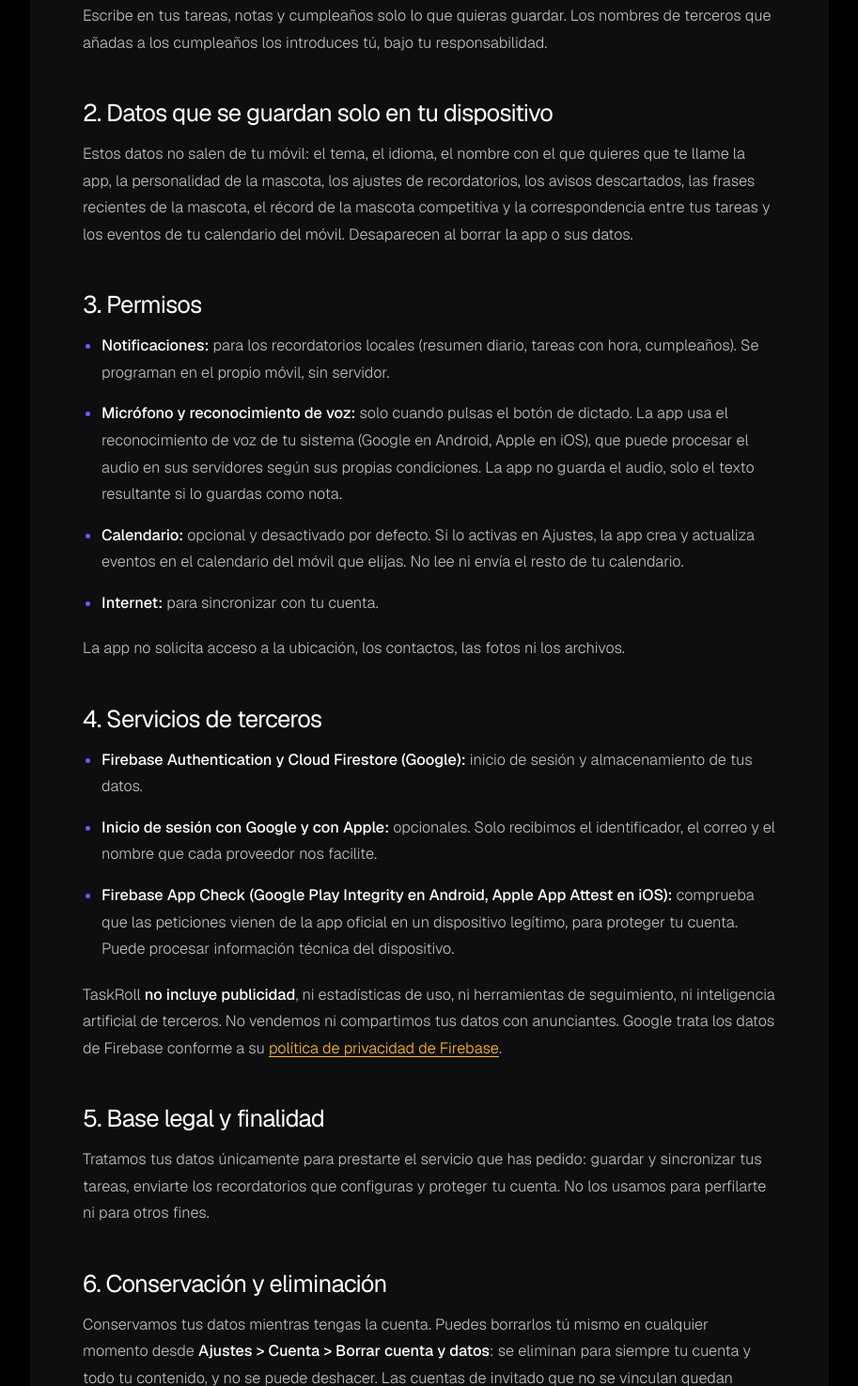
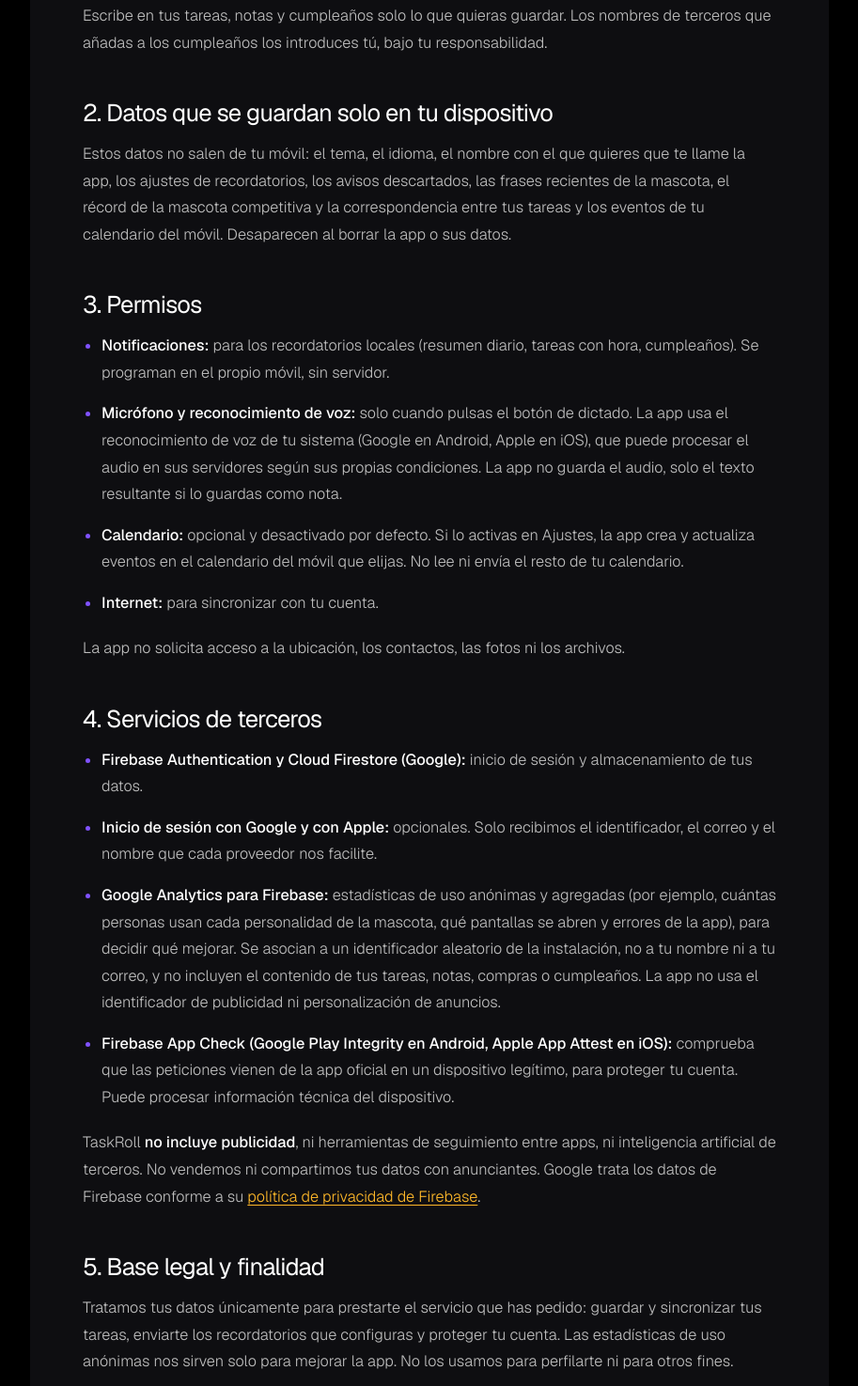
Before and after one commit to danielmtnzc/aevloop, a plain HTML site: page privacy/taskroll/index.html in a window 1280 px wide. Shown: the part 892-2367 px from the top of the page at 94% size, without its empty margins (308-1221 px from the left). Drawn offline with Linux system fonts and the light colour scheme.

Commit message:
Actualiza política de privacidad de TaskRoll
Co-Authored-By: Claude Sonnet 5.5 <noreply@anthropic.com>

```diff
--- a/privacy/taskroll/index.html
+++ b/privacy/taskroll/index.html
@@ -48,7 +48,7 @@
             <p>Escribe en tus tareas, notas y cumpleaños solo lo que quieras guardar. Los nombres de terceros que añadas a los cumpleaños los introduces tú, bajo tu responsabilidad.</p>
 
             <h2>2. Datos que se guardan solo en tu dispositivo</h2>
-            <p>Estos datos no salen de tu móvil: el tema, el idioma, el nombre con el que quieres que te llame la app, la personalidad de la mascota, los ajustes de recordatorios, los avisos descartados, las frases recientes de la mascota, el récord de la mascota competitiva y la correspondencia entre tus tareas y los eventos de tu calendario del móvil. Desaparecen al borrar la app o sus datos.</p>
+            <p>Estos datos no salen de tu móvil: el tema, el idioma, el nombre con el que quieres que te llame la app, los ajustes de recordatorios, los avisos descartados, las frases recientes de la mascota, el récord de la mascota competitiva y la correspondencia entre tus tareas y los eventos de tu calendario del móvil. Desaparecen al borrar la app o sus datos.</p>
 
             <h2>3. Permisos</h2>
             <ul>
@@ -63,12 +63,13 @@
             <ul>
                 <li><strong>Firebase Authentication y Cloud Firestore (Google):</strong> inicio de sesión y almacenamiento de tus datos.</li>
                 <li><strong>Inicio de sesión con Google y con Apple:</strong> opcionales. Solo recibimos el identificador, el correo y el nombre que cada proveedor nos facilite.</li>
+                <li><strong>Google Analytics para Firebase:</strong> estadísticas de uso anónimas y agregadas (por ejemplo, cuántas personas usan cada personalidad de la mascota, qué pantallas se abren y errores de la app), para decidir qué mejorar. Se asocian a un identificador aleatorio de la instalación, no a tu nombre ni a tu correo, y no incluyen el contenido de tus tareas, notas, compras o cumpleaños. La app no usa el identificador de publicidad ni personalización de anuncios.</li>
                 <li><strong>Firebase App Check (Google Play Integrity en Android, Apple App Attest en iOS):</strong> comprueba que las peticiones vienen de la app oficial en un dispositivo legítimo, para proteger tu cuenta. Puede procesar información técnica del dispositivo.</li>
             </ul>
-            <p>TaskRoll <strong>no incluye publicidad</strong>, ni estadísticas de uso, ni herramientas de seguimiento, ni inteligencia artificial de terceros. No vendemos ni compartimos tus datos con anunciantes. Google trata los datos de Firebase conforme a su <a href="https://firebase.google.com/support/privacy" rel="noopener" target="_blank">política de privacidad de Firebase</a>.</p>
+            <p>TaskRoll <strong>no incluye publicidad</strong>, ni herramientas de seguimiento entre apps, ni inteligencia artificial de terceros. No vendemos ni compartimos tus datos con anunciantes. Google trata los datos de Firebase conforme a su <a href="https://firebase.google.com/support/privacy" rel="noopener" target="_blank">política de privacidad de Firebase</a>.</p>
 
             <h2>5. Base legal y finalidad</h2>
-            <p>Tratamos tus datos únicamente para prestarte el servicio que has pedido: guardar y sincronizar tus tareas, enviarte los recordatorios que configuras y proteger tu cuenta. No los usamos para perfilarte ni para otros fines.</p>
+            <p>Tratamos tus datos únicamente para prestarte el servicio que has pedido: guardar y sincronizar tus tareas, enviarte los recordatorios que configuras y proteger tu cuenta. Las estadísticas de uso anónimas nos sirven solo para mejorar la app. No los usamos para perfilarte ni para otros fines.</p>
 
             <h2>6. Conservación y eliminación</h2>
             <p>Conservamos tus datos mientras tengas la cuenta. Puedes borrarlos tú mismo en cualquier momento desde <strong>Ajustes &gt; Cuenta &gt; Borrar cuenta y datos</strong>: se eliminan para siempre tu cuenta y todo tu contenido, y no se puede deshacer. Las cuentas de invitado que no se vinculan quedan inactivas; puedes pedirnos que las eliminemos si nos indicas tu identificador. Consulta cómo pedirlo en la página de <a href="/delete-data">eliminación de datos</a>. Las copias de seguridad técnicas de Google pueden tardar un tiempo limitado en desaparecer.</p>
```
